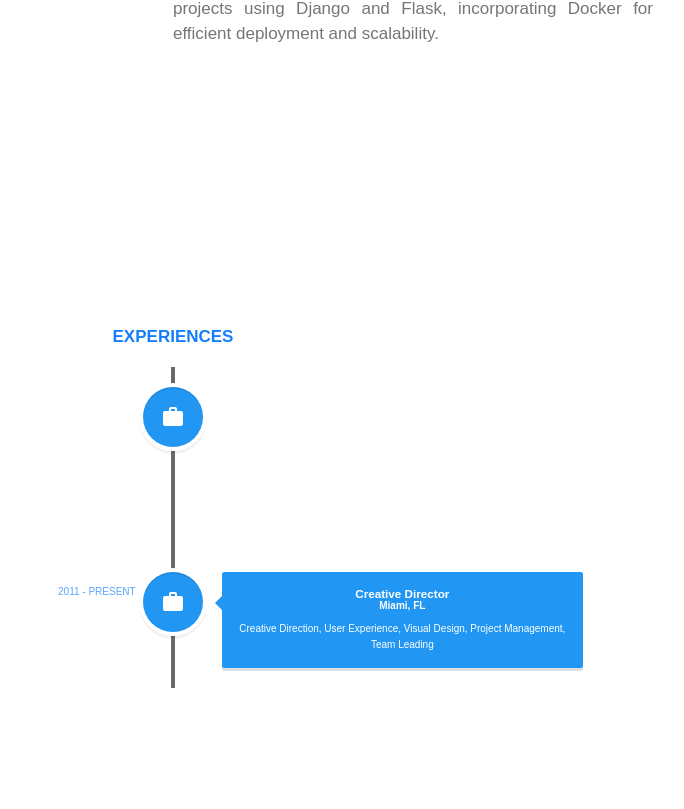
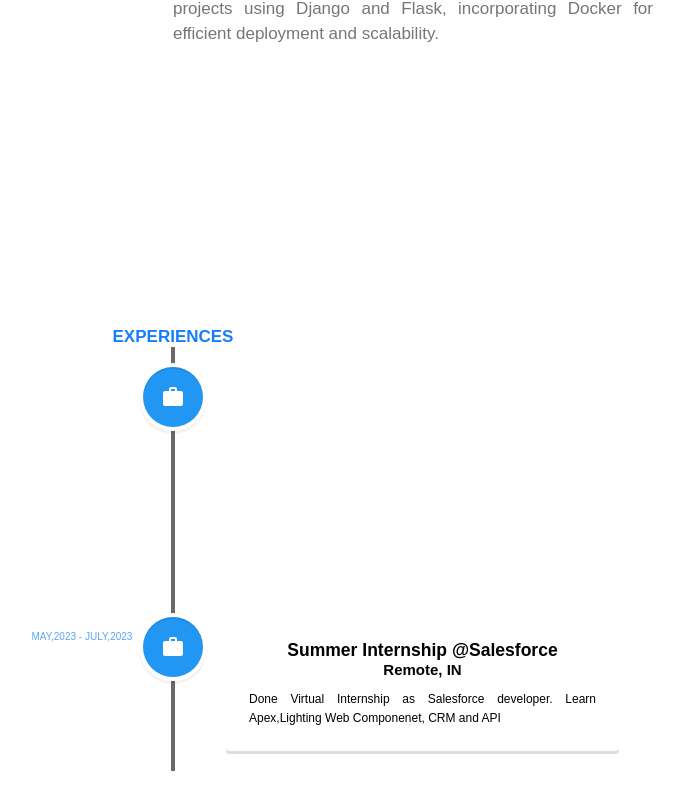
Before and after one commit to hn-agnihotri29/my_portfolio, a React (Create React App) app: page / in a window 1280 px wide. Shown: the part 1123-1932 px from the top of the page, without its empty margins (467-1151 px from the left). Built offline with nearby package versions, Linux system fonts and the light colour scheme.

Commit message:
update the timeline

```diff
--- a/package.json
+++ b/package.json
@@ -7,6 +7,7 @@
     "@testing-library/react": "^13.4.0",
     "@testing-library/user-event": "^13.5.0",
     "react": "^18.3.1",
+    "react-chrono": "^2.6.1",
     "react-dom": "^18.3.1",
     "react-icons": "^5.3.0",
     "react-scripts": "5.0.1",
--- a/src/components/WorkTimeline/Timeline.style.scss
+++ b/src/components/WorkTimeline/Timeline.style.scss
@@ -11,3 +11,7 @@
 .card {
     font-size: 15px;
 }
+
+.vertical-timeline-element-date::before {
+    color: black;
+}
--- a/src/components/WorkTimeline/WorkTimeline.jsx
+++ b/src/components/WorkTimeline/WorkTimeline.jsx
@@ -7,36 +7,36 @@
 
 const Timeline = () => {
     return (
-        <div className='container'>
+        <div className=' '>
             <VerticalTimeline>
                 <VerticalTimelineElement
                     className="vertical-timeline-element--work card"
-                    contentStyle={{ background: "rgb(33, 150, 243)", color: "#fff" }}
-                    contentArrowStyle={{ borderRight: "7px solid  rgb(33, 150, 243)" }}
-                    date="20th May, 2024 - present"
+                    contentStyle={{ }}
+                    contentArrowStyle={{ borderRight: "7px ridge" }}
+                    date="May,2024 - present"
                     iconStyle={{ background: "rgb(33, 150, 243)", color: "#fff" }}
                     icon={<MdWork />}
                 >
                     <h3 className="vertical-timeline-element-title">Software Engineer Inter @EaConnect</h3>
                     <h4 className="vertical-timeline-element-subtitle">Bangalore, IN</h4>
-                    <p>
-                        Creative Direction, User Experience, Visual Design, Project
-                        Management, Team Leading
+                    <p style={{fontSize: '12px', textAlign: "justify"}}>
+                        EA Connect allows for direct, seamless integration between all enterprise applications.
+                        Lead the database migration project, transferring all data from MongoDB to PostgreSQL,
+                        Collaborated with cross-functional teams to implement database schema changes,
                     </p>
                 </VerticalTimelineElement>
                 <VerticalTimelineElement
-                    className="vertical-timeline-element--work"
-                    contentStyle={{ background: "rgb(33, 150, 243)", color: "#fff"}}
-                    contentArrowStyle={{ borderRight: "7px solid  rgb(33, 150, 243)" }}
-                    date="2011 - present"
+                    className="vertical-timeline-element--work card"
+                    contentStyle={{}}
+                    contentArrowStyle={{}}
+                    date="May,2023 - July,2023"
                     iconStyle={{ background: "rgb(33, 150, 243)", color: "#fff" }}
                     icon={<MdWork />}
                 >
-                    <h3 className="vertical-timeline-element-title">Creative Director</h3>
-                    <h4 className="vertical-timeline-element-subtitle">Miami, FL</h4>
-                    <p>
-                        Creative Direction, User Experience, Visual Design, Project
-                        Management, Team Leading
+                    <h3 className="vertical-timeline-element-title">Summer Internship @Salesforce</h3>
+                    <h4 className="vertical-timeline-element-subtitle">Remote, IN</h4>
+                    <p style={{fontSize: '12px', textAlign: "justify"}}>
+                        Done Virtual Internship as Salesforce developer. Learn Apex,Lighting Web Componenet, CRM and API
                     </p>
                 </VerticalTimelineElement>
             </VerticalTimeline>
```
Also changed, not shown: 1 other file (tests, documents, lock files or other folders).
